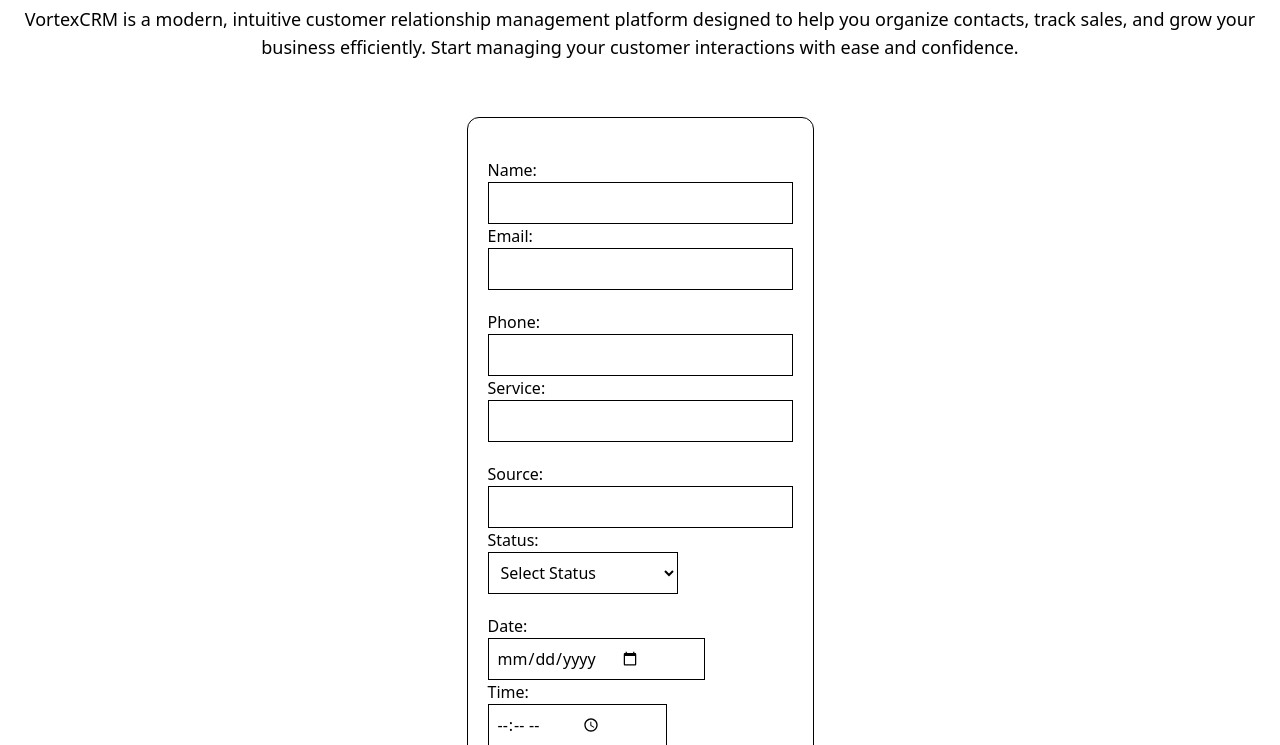
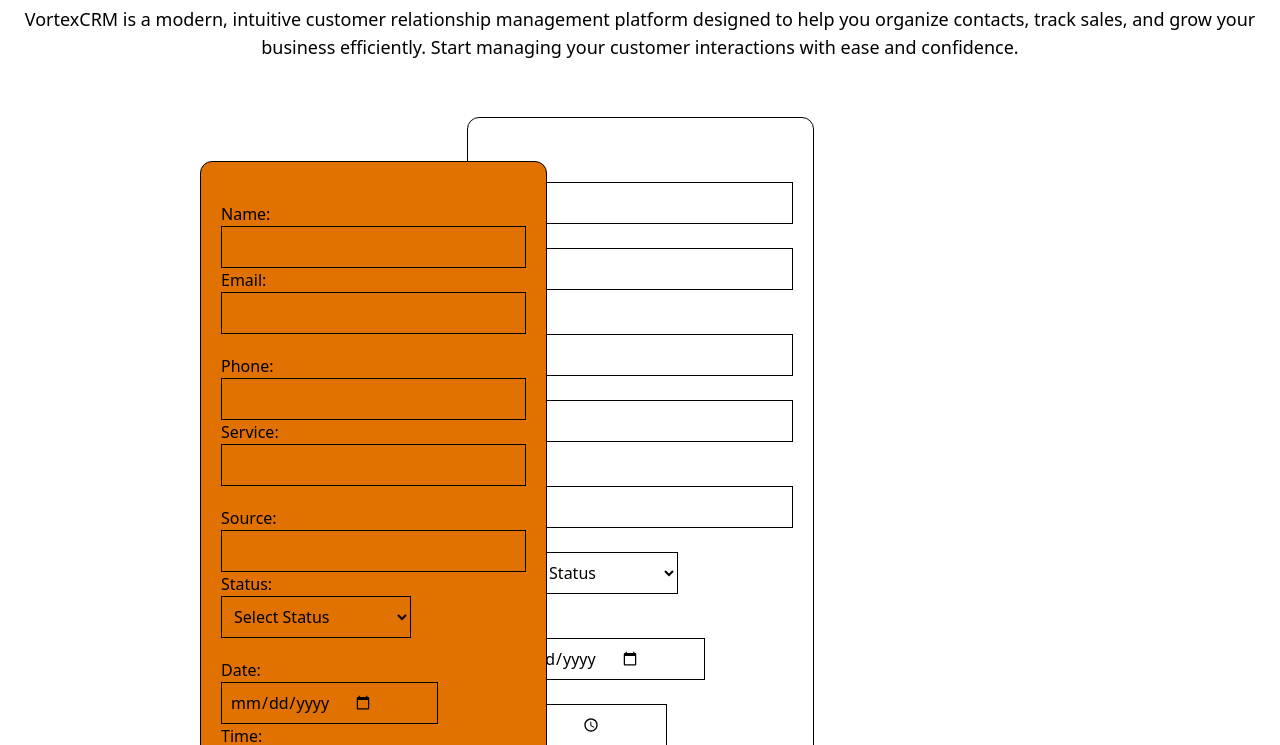
Before and after one commit to Phoenix-Domain/VortexCRM, a website built with Vite: page index.html in a window 1280 px wide. Shown: the part 39-784 px from the top of the page. Built offline with nearby package versions, Linux system fonts and the light colour scheme.

Commit message:
Add formUpdateInput style

```diff
--- a/src/css/style.css
+++ b/src/css/style.css
@@ -8,7 +8,7 @@
   .article {
     @apply my-5 *:block
   }
-  .formInput{
+  .formInput,.formUpdateInput{
     @apply border py-2 pr-16 pl-2
   }
 
@@ -17,7 +17,7 @@
   }
 
   .hiddenForm{
-    @apply hidden absolute m-auto top-50 left-50 bg-amber-600
+    @apply absolute m-auto top-50 left-50 bg-amber-600
   }
 }
 
```
